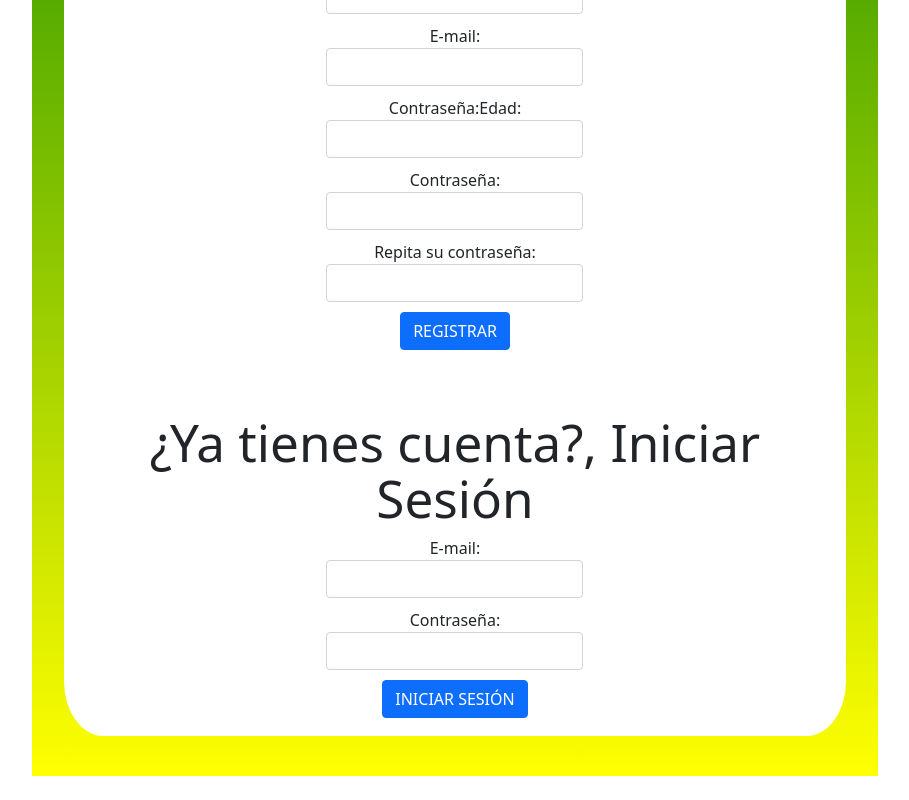
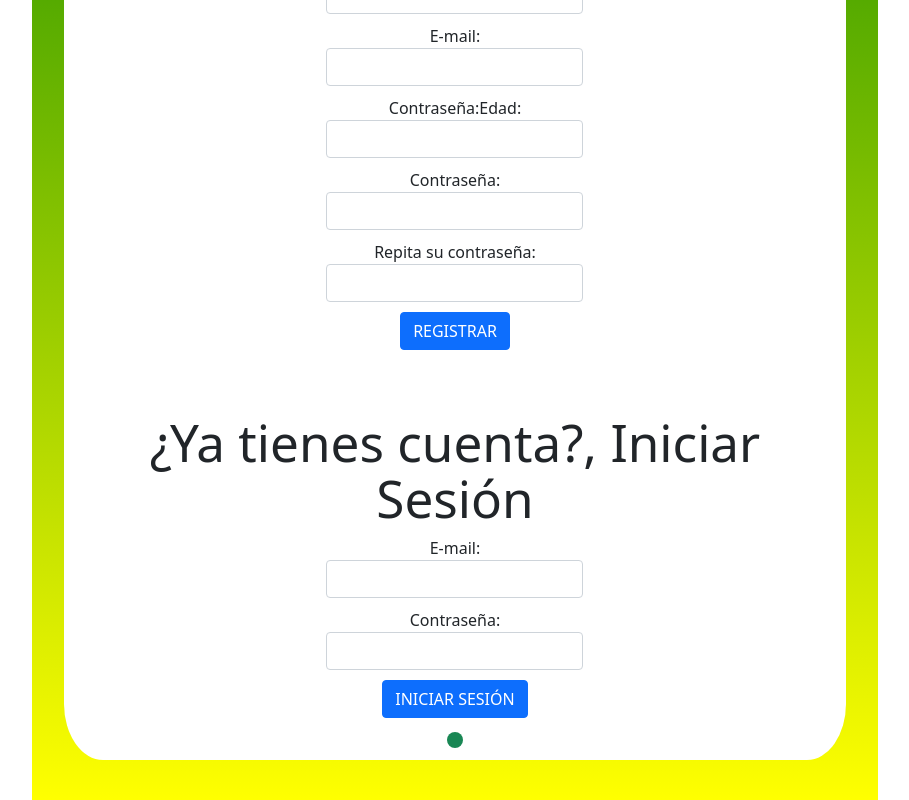
Before and after one commit to jorge2101719/estado_de_los_componentes_y_eventos, a React (Vite) app: page / in a window 1280 px wide. Shown: the part 406-1206 px from the top of the page, without its empty margins (185-1094 px from the left). Before the commit the page ends 1182 px from the top, so only its background shows below. Built offline with nearby package versions, Linux system fonts and the light colour scheme.

Commit message:
se agrega estilo al mensaje de Alert

```diff
--- a/src/components/Alert.jsx
+++ b/src/components/Alert.jsx
@@ -1,7 +1,9 @@
+// import 'react-bootstrap/dist/css/bootstrap.min.css'
+
 const Alert = ({datosPadre}) => {
   return (
     <>
-      <div>
+      <div className="bg-success text-light m-1 p-2 rounded-pill">
         {datosPadre}
       </div>
     </>
```
